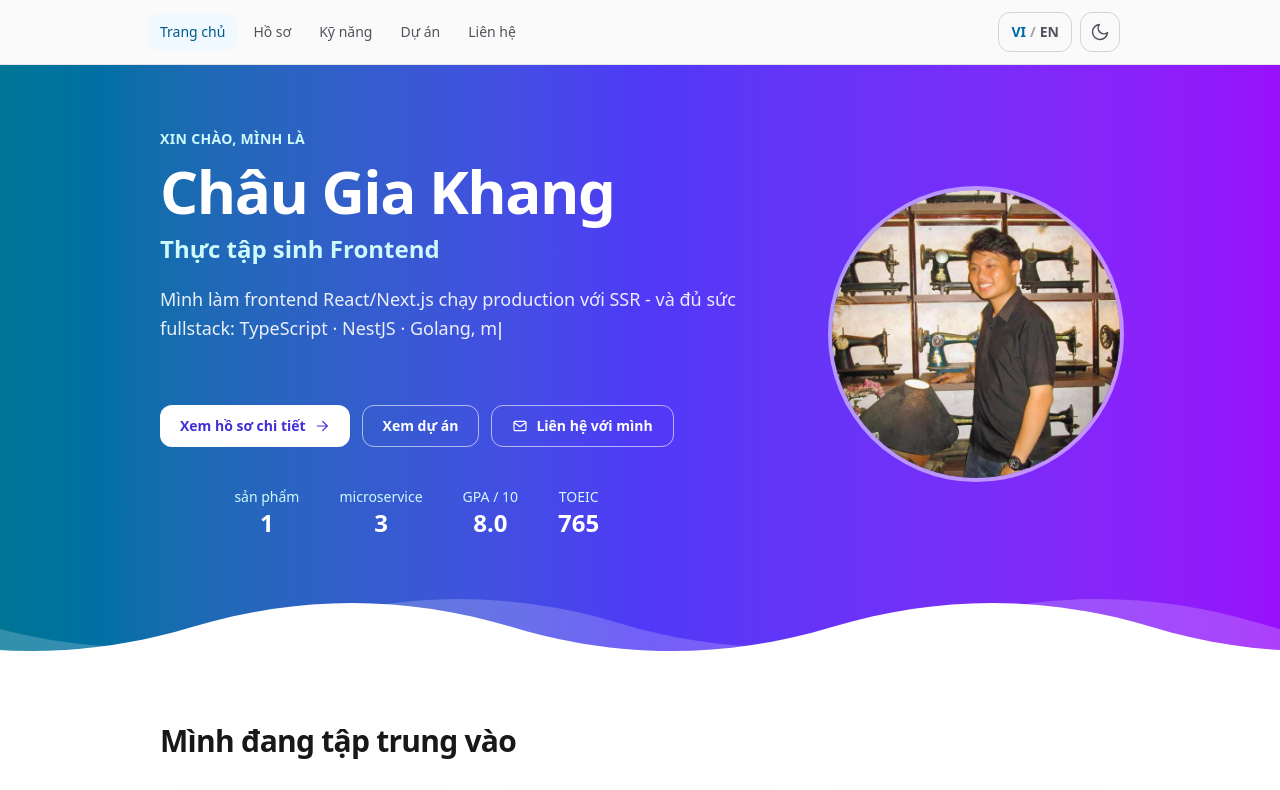
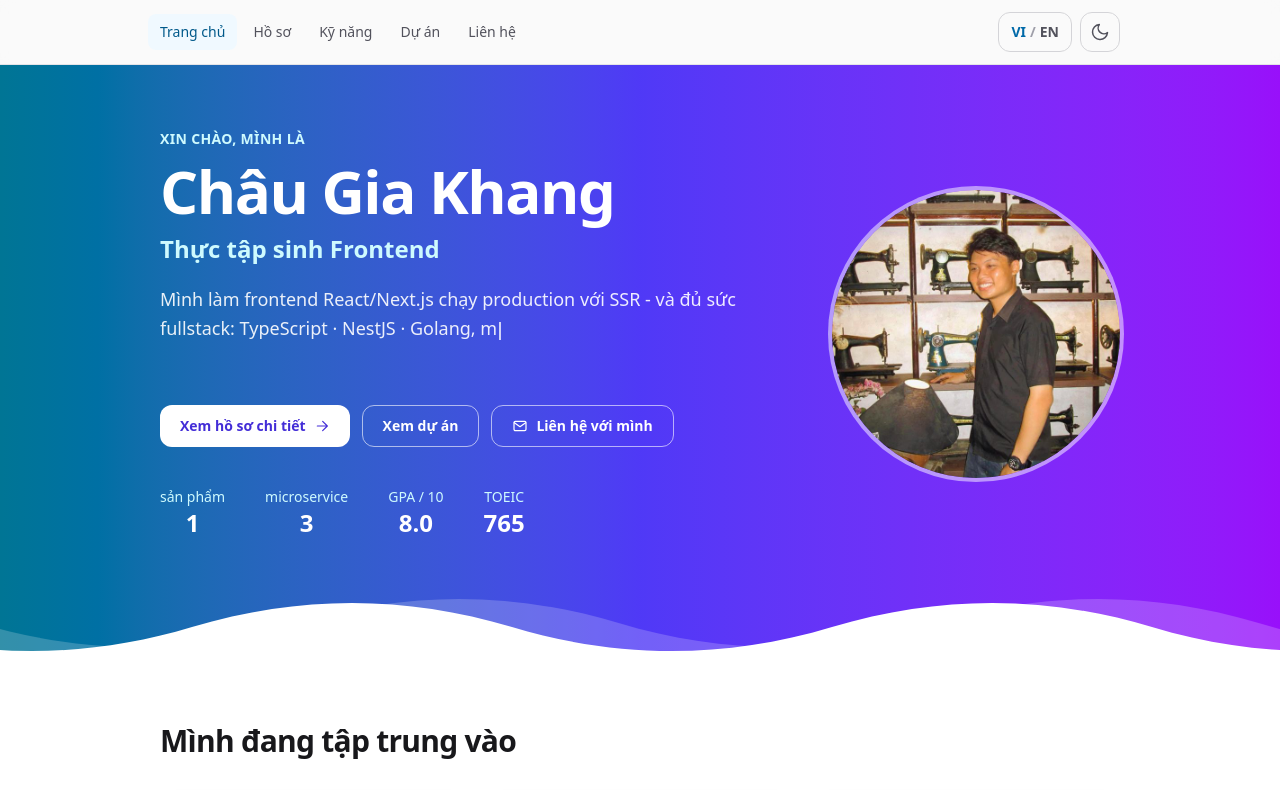
Before and after one commit to chaugiakhang193/Chau-Gia-Khang-Portfolio, a React (Vite) app: page / in a window 1280 px wide. Shown: the top 790 px of the page. Built offline with nearby package versions, Linux system fonts and the light colour scheme.

Commit message:
Revert "style(home): centre the stats row against the cta buttons"
This reverts commit 4140539fe9d50a80c9caf694b571fb729da04c98.

```diff
--- a/src/pages/Home.tsx
+++ b/src/pages/Home.tsx
@@ -33,8 +33,7 @@ export function Home() {
               className="mt-5 max-w-xl text-base leading-relaxed text-white/90 sm:text-lg"
             />
 
-            <div className="mt-8 w-fit">
-              <div className="flex flex-wrap gap-3">
+            <div className="mt-8 flex flex-wrap gap-3">
               <Link to="/resume" className="btn btn-on-banner">
                 {t(ui.home.ctaResume)}
                 <ArrowRightIcon className="h-4 w-4" />
@@ -57,7 +56,7 @@ export function Home() {
               )}
             </div>
 
-              <dl className="mt-10 flex flex-wrap justify-center gap-x-10 gap-y-4">
+            <dl className="mt-10 flex flex-wrap gap-x-10 gap-y-4">
               {profile.highlights.map((highlight) => (
                 <div key={highlight.value + t(highlight.label)} className="text-center">
                   <dt className="text-sm text-cyan-100">{t(highlight.label)}</dt>
@@ -65,7 +64,6 @@ export function Home() {
                 </div>
               ))}
             </dl>
-            </div>
           </div>
 
           <motion.div
```
Lines whose indentation alone changed are shown as unchanged.
